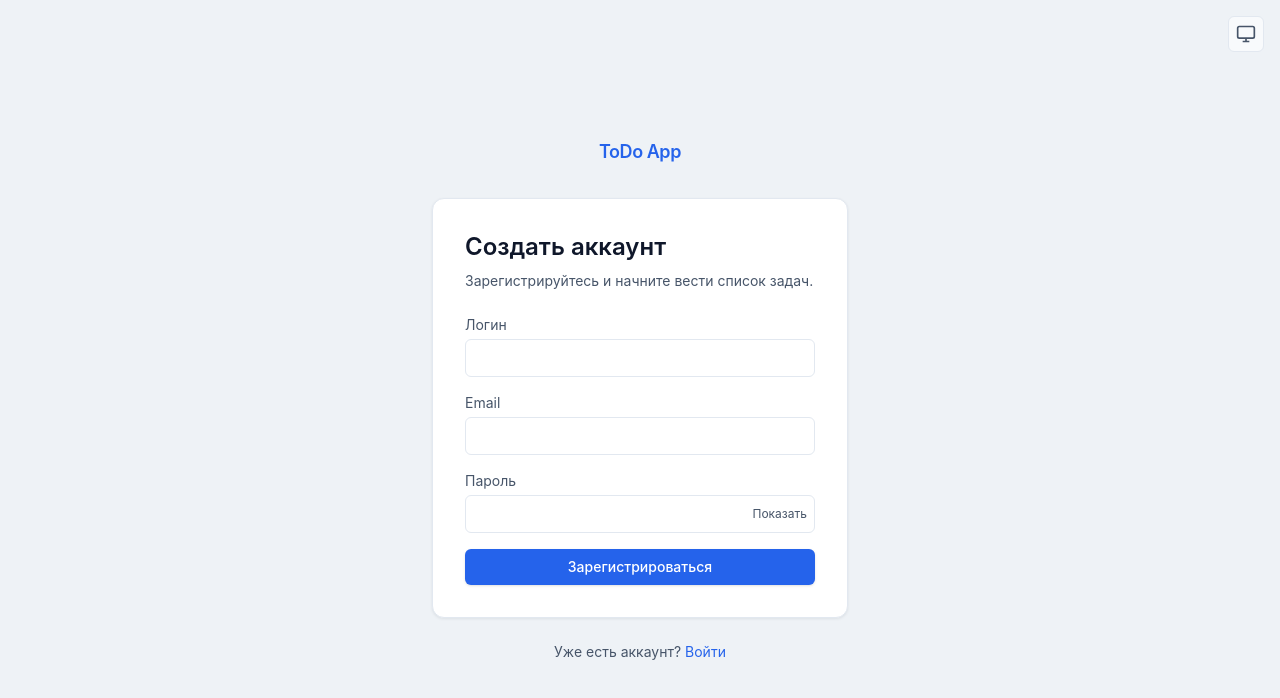
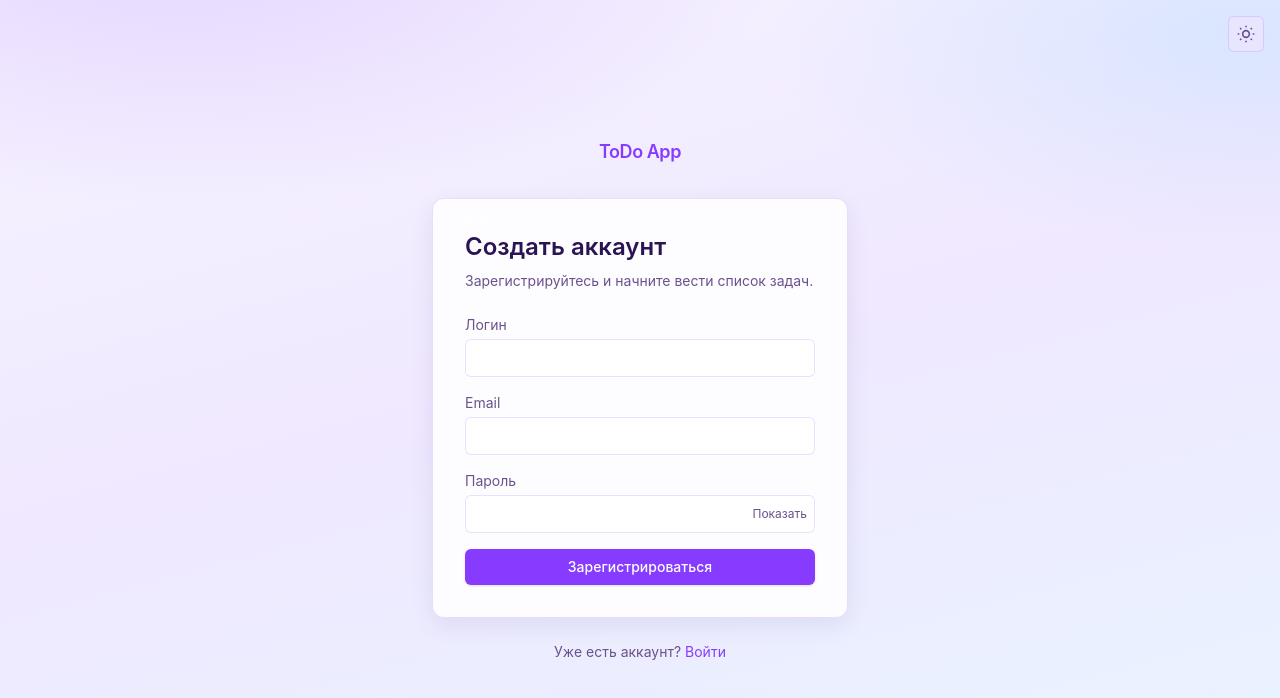
Before and after one commit to ch0bus/ToDo_TripleStack, a React (Vite) app in the folder frontend/react_app/: page /register in a window 1280 px wide. Shown: the top 698 px of the page. Built offline with nearby package versions, Linux system fonts and the light colour scheme.

Commit message:
fix templates

```diff
--- a/frontend/react_app/src/components/ThemeToggleButton.tsx
+++ b/frontend/react_app/src/components/ThemeToggleButton.tsx
@@ -1,7 +1,7 @@
-import { nextThemeMode, themeModeLabel, type ThemeMode } from "@/lib/theme";
+import { themeModeLabel } from "@/lib/theme";
 import { useTheme } from "@/contexts/ThemeContext";
 
-function ThemeIcon({ mode }: { mode: ThemeMode }) {
+function ThemeIcon({ mode }: { mode: "light" | "dark" }) {
   if (mode === "light") {
     return (
       <svg
@@ -18,21 +18,6 @@ function ThemeIcon({ mode }: { mode: ThemeMode }) {
       </svg>
     );
   }
-  if (mode === "dark") {
-    return (
-      <svg
-        xmlns="http://www.w3.org/2000/svg"
-        viewBox="0 0 24 24"
-        fill="none"
-        stroke="currentColor"
-        strokeWidth="2"
-        className="h-5 w-5"
-        aria-hidden
-      >
-        <path d="M21 12.79A9 9 0 1 1 11.21 3 7 7 0 0 0 21 12.79z" />
-      </svg>
-    );
-  }
   return (
     <svg
       xmlns="http://www.w3.org/2000/svg"
@@ -43,27 +28,27 @@ function ThemeIcon({ mode }: { mode: ThemeMode }) {
       className="h-5 w-5"
       aria-hidden
     >
-      <rect x="2" y="3" width="20" height="14" rx="2" />
-      <path d="M8 21h8M12 17v4" />
+      <path d="M21 12.79A9 9 0 1 1 11.21 3 7 7 0 0 0 21 12.79z" />
     </svg>
   );
 }
 
 export function ThemeToggleButton({ className = "" }: { className?: string }) {
-  const { mode, setMode } = useTheme();
+  const { resolved, setMode } = useTheme();
+  const next = resolved === "dark" ? "light" : "dark";
 
   return (
     <button
       type="button"
-      onClick={() => setMode(nextThemeMode(mode))}
+      onClick={() => setMode(next)}
       className={
         "flex h-9 w-9 items-center justify-center rounded-md border border-app bg-app-surface-muted text-app-muted transition-colors hover:text-app " +
         className
       }
-      aria-label={themeModeLabel(mode)}
-      title={themeModeLabel(mode)}
+      aria-label={themeModeLabel(next)}
+      title={themeModeLabel(next)}
     >
-      <ThemeIcon mode={mode} />
+      <ThemeIcon mode={resolved} />
     </button>
   );
 }
--- a/frontend/react_app/src/index.css
+++ b/frontend/react_app/src/index.css
@@ -1,38 +1,43 @@
 @import "tailwindcss";
 
 :root,
-[data-theme="light"] {
+html[data-theme="light"] {
   color-scheme: light;
-  --app-bg: #eef2f6;
-  --app-bg-elevated: #ffffff;
-  --app-surface: #ffffff;
-  --app-surface-muted: #f8fafc;
-  --app-border: #e2e8f0;
-  --app-border-strong: #cbd5e1;
-  --app-text: #0f172a;
-  --app-text-muted: #475569;
-  --app-text-subtle: #94a3b8;
-  --app-accent: #2563eb;
-  --app-accent-hover: #1d4ed8;
-  --app-accent-soft: #dbeafe;
+  --app-bg: #f4f0ff;
+  --app-bg-gradient:
+    radial-gradient(ellipse 90% 60% at 12% -8%, rgb(134 59 255 / 0.16), transparent 56%),
+    radial-gradient(ellipse 70% 50% at 96% 4%, rgb(71 191 255 / 0.14), transparent 52%),
+    radial-gradient(ellipse 80% 45% at 50% 110%, rgb(126 20 255 / 0.1), transparent 55%),
+    linear-gradient(165deg, #f7f3ff 0%, #efe8ff 48%, #e8f4ff 100%);
+  --app-bg-elevated: rgb(255 255 255 / 0.92);
+  --app-surface: rgb(255 255 255 / 0.86);
+  --app-surface-muted: rgb(237 230 255 / 0.72);
+  --app-border: rgb(134 59 255 / 0.16);
+  --app-border-strong: rgb(134 59 255 / 0.28);
+  --app-text: #2a1454;
+  --app-text-muted: #6b528c;
+  --app-text-subtle: #9b87b8;
+  --app-accent: #863bff;
+  --app-accent-hover: #7e14ff;
+  --app-accent-soft: #ede6ff;
   --app-on-accent: #ffffff;
-  --app-header-bg: rgba(255, 255, 255, 0.92);
-  --app-shadow: 0 1px 3px rgb(15 23 42 / 0.08);
-  --app-input-bg: #ffffff;
+  --app-header-bg: rgb(255 255 255 / 0.8);
+  --app-shadow: 0 8px 24px rgb(42 20 84 / 0.08);
+  --app-input-bg: rgb(255 255 255 / 0.88);
   --app-danger: #dc2626;
-  --app-nav-active-bg: #dbeafe;
-  --app-nav-active-text: #1d4ed8;
-  --app-chip-bg: #f1f5f9;
-  --app-chip-border: #e2e8f0;
-  --app-chip-text: #334155;
+  --app-nav-active-bg: #ede6ff;
+  --app-nav-active-text: #7e14ff;
+  --app-chip-bg: #f3eeff;
+  --app-chip-border: rgb(134 59 255 / 0.16);
+  --app-chip-text: #4c1d95;
   --app-modal-bg: #ffffff;
-  --app-overlay: rgb(15 23 42 / 0.45);
+  --app-overlay: rgb(42 20 84 / 0.4);
   --app-danger-bg: #fef2f2;
   --app-danger-border: #fecaca;
   --app-danger-text: #b91c1c;
-  --app-accent-chip-bg: #eff6ff;
-  --app-accent-chip-border: #bfdbfe;
-  --app-accent-chip-text: #1d4ed8;
+  --app-accent-chip-bg: #ede6ff;
+  --app-accent-chip-border: rgb(134 59 255 / 0.28);
+  --app-accent-chip-text: #7e14ff;
   --priority-frame-critical: rgb(220 38 38 / 0.32);
   --priority-frame-critical-hover: rgb(220 38 38 / 0.48);
   --priority-frame-high: rgb(234 88 12 / 0.32);
@@ -44,37 +49,42 @@
   --calendar-note-frame: #c9a227;
 }
 
-[data-theme="dark"] {
+html[data-theme="dark"] {
   color-scheme: dark;
-  --app-bg: #0f172a;
-  --app-bg-elevated: #1e293b;
-  --app-surface: #1e293b;
-  --app-surface-muted: #172033;
-  --app-border: #334155;
-  --app-border-strong: #475569;
-  --app-text: #f8fafc;
-  --app-text-muted: #94a3b8;
+  --app-bg: #0b1224;
+  --app-bg-gradient:
+    radial-gradient(ellipse 90% 60% at 12% -8%, rgb(37 99 235 / 0.38), transparent 56%),
+    radial-gradient(ellipse 70% 50% at 96% 4%, rgb(30 64 175 / 0.34), transparent 52%),
+    radial-gradient(ellipse 80% 45% at 50% 110%, rgb(49 46 129 / 0.28), transparent 55%),
+    linear-gradient(165deg, #111827 0%, #0b1224 48%, #080d18 100%);
+  --app-bg-elevated: rgb(22 32 54 / 0.86);
+  --app-surface: rgb(18 28 48 / 0.78);
+  --app-surface-muted: rgb(14 22 40 / 0.7);
+  --app-border: rgb(129 140 248 / 0.22);
+  --app-border-strong: rgb(165 180 252 / 0.36);
+  --app-text: #f1f5f9;
+  --app-text-muted: #93c5fd;
   --app-text-subtle: #64748b;
   --app-accent: #3b82f6;
   --app-accent-hover: #60a5fa;
-  --app-accent-soft: #1e3a5f;
+  --app-accent-soft: rgb(30 64 175 / 0.4);
   --app-on-accent: #ffffff;
-  --app-header-bg: rgba(15, 23, 42, 0.95);
-  --app-shadow: 0 1px 3px rgb(0 0 0 / 0.35);
-  --app-input-bg: #0f172a;
+  --app-header-bg: rgb(11 18 36 / 0.72);
+  --app-shadow: 0 10px 28px rgb(2 6 16 / 0.45);
+  --app-input-bg: rgb(8 14 28 / 0.7);
   --app-danger: #f87171;
-  --app-nav-active-bg: #1e3a5f;
-  --app-nav-active-text: #93c5fd;
-  --app-chip-bg: #0f172a;
-  --app-chip-border: #334155;
+  --app-nav-active-bg: rgb(37 99 235 / 0.38);
+  --app-nav-active-text: #dbeafe;
+  --app-chip-bg: rgb(15 23 42 / 0.55);
+  --app-chip-border: rgb(129 140 248 / 0.28);
   --app-chip-text: #cbd5e1;
-  --app-modal-bg: #1e293b;
-  --app-overlay: rgb(0 0 0 / 0.6);
+  --app-modal-bg: rgb(15 23 42 / 0.96);
+  --app-overlay: rgb(2 6 16 / 0.66);
   --app-danger-bg: rgb(69 10 10 / 0.45);
   --app-danger-border: rgb(127 29 29 / 0.55);
   --app-danger-text: #fecaca;
-  --app-accent-chip-bg: rgb(30 58 95 / 0.45);
-  --app-accent-chip-border: rgb(30 64 175 / 0.45);
+  --app-accent-chip-bg: rgb(30 58 95 / 0.4);
+  --app-accent-chip-border: rgb(59 130 246 / 0.4);
   --app-accent-chip-text: #bfdbfe;
   --priority-frame-critical: rgb(248 113 113 / 0.38);
   --priority-frame-critical-hover: rgb(248 113 113 / 0.55);
@@ -87,10 +97,22 @@
   --calendar-note-frame: #e8c547;
 }
 
+html,
+body {
+  min-height: 100%;
+}
+
+html {
+  background-color: var(--app-bg);
+  background-image: var(--app-bg-gradient);
+  background-attachment: fixed;
+}
+
 body {
   margin: 0;
   min-height: 100vh;
-  background-color: var(--app-bg);
+  background-color: transparent;
+  background-image: none;
   color: var(--app-text);
   font-family:
     "Inter",
@@ -103,7 +125,8 @@ body {
 }
 
 .bg-app {
-  background-color: var(--app-bg);
+  background-color: transparent;
+  background-image: none;
 }
 .bg-app-elevated {
   background-color: var(--app-bg-elevated);
@@ -122,6 +145,22 @@ body {
 }
 .bg-app-modal {
   background-color: var(--app-modal-bg);
+}
+
+html[data-theme="light"] .bg-app-elevated,
+html[data-theme="light"] .bg-app-surface,
+html[data-theme="light"] .bg-app-surface-muted,
+html[data-theme="light"] .bg-app-header,
+html[data-theme="light"] .bg-app-input,
+html[data-theme="light"] .bg-app-modal,
+html[data-theme="dark"] .bg-app-elevated,
+html[data-theme="dark"] .bg-app-surface,
+html[data-theme="dark"] .bg-app-surface-muted,
+html[data-theme="dark"] .bg-app-header,
+html[data-theme="dark"] .bg-app-input,
+html[data-theme="dark"] .bg-app-modal {
+  backdrop-filter: blur(16px);
+  -webkit-backdrop-filter: blur(16px);
 }
 .border-app {
   border-color: var(--app-border);
--- a/frontend/react_app/src/lib/theme.ts
+++ b/frontend/react_app/src/lib/theme.ts
@@ -29,13 +29,6 @@ export function applyThemeMode(mode: ThemeMode): "light" | "dark" {
   return resolved;
 }
 
-export const THEME_MODE_ORDER: ThemeMode[] = ["system", "light", "dark"];
-
-export function nextThemeMode(current: ThemeMode): ThemeMode {
-  const i = THEME_MODE_ORDER.indexOf(current);
-  return THEME_MODE_ORDER[(i + 1) % THEME_MODE_ORDER.length];
-}
-
 export function themeModeLabel(mode: ThemeMode): string {
   switch (mode) {
     case "system":
```
